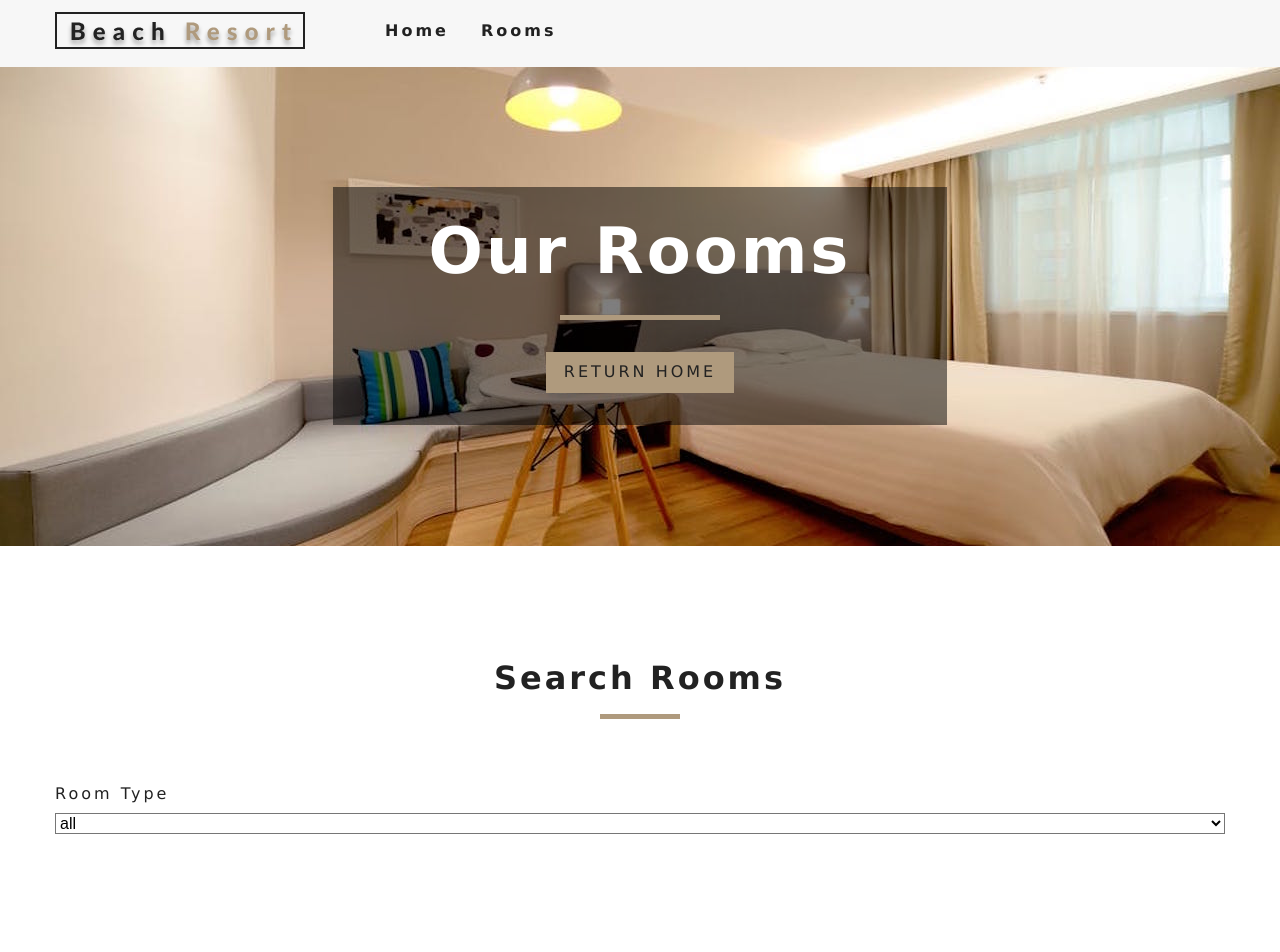
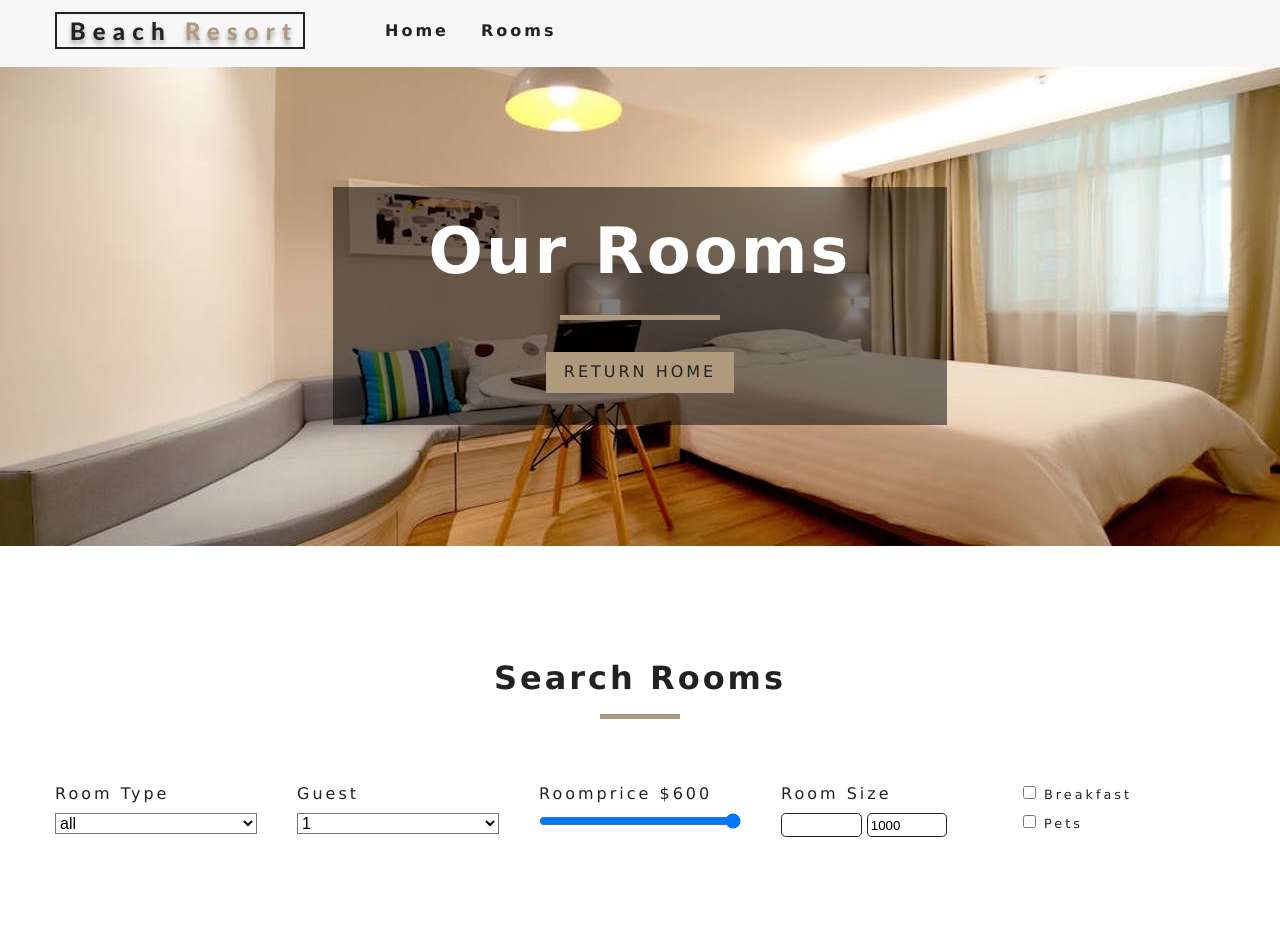
Before and after one commit to ziaul888/resort-project, a React (Create React App) app: page /rooms in a window 1280 px wide. Shown: the top 952 px of the page. Built offline with nearby package versions, Linux system fonts and the light colour scheme.

Commit message:
filter component done

```diff
--- a/src/Context.jsx
+++ b/src/Context.jsx
@@ -61,7 +61,7 @@
 
      handleChange = event =>{
           const target = event.target
-          const value = event.type === "checkbox" ? target.checked :target.value
+          const value = target.type === "checkbox" ? target.checked :target.value
           const name = event.target.name
           this.setState({
               [name]:value
@@ -74,14 +74,41 @@
          let {
              rooms,type, capacity, price,minSize,maxSize,breakfast,pets
          }=this.state
+// all the rooms
+let tempRooms=[...rooms];
 
-let tempRooms=[...rooms];
+//transform value
+capacity=parseInt(capacity)
+price=parseInt(price)
+
+
+//filter by type
 if ( type !== "all"){
     tempRooms= tempRooms.filter(room=>room.type ===type)
 }
+//filter by capacity
+if (capacity!==1){
+    tempRooms=tempRooms.filter(room=>room.capacity>=capacity)
+
+}
+// filter by price
+tempRooms=tempRooms.filter(room=>room.price<= price)
+//filter by size
+//filter by breakfast and pets
+if(breakfast){
+tempRooms=tempRooms.filter(room =>room.breakfast === true)
+}
+if(pets){
+    tempRooms=tempRooms.filter(room =>room.pets === true)
+    }
+   // tempRooms=tempRooms.filter(room=> room.size>=minSize && room.size<=maxSize);
+
 this.setState({
     sortedRooms:tempRooms
 })
+// filter by price
+
+
 console.log("hello");
      }
      render() {
--- a/src/component/NavBar.jsx
+++ b/src/component/NavBar.jsx
@@ -34,6 +34,7 @@
                       <li>
                           <Link to="/rooms">Rooms</Link>
                       </li>
+
                   </ul>
               </div>
             </nav>
--- a/src/component/RoomFilter.jsx
+++ b/src/component/RoomFilter.jsx
@@ -19,6 +19,10 @@
   types =types.map((item,index)=>{
   return<option value={item} key={index}>{item}</option>
   })
+  let people =getUqinue(rooms, "capacity");
+  people=people.map((item,index)=>{
+  return <option key={index} value={item}  >{item}</option>
+  })
 
     return (
         <section className="filter-container">
@@ -38,6 +42,61 @@
           </select>
         </div>
         {/* end select type */}
+        <div className="form-group">
+          <label htmlFor="capacity">guest </label>
+          <select
+            name="capacity"
+            id="capacity"
+            value={capacity}
+            className="form-control"
+            onChange={handleChange}
+          >
+            {people}
+          </select>
+        </div>
+        <div className="form-group">
+          <label htmlFor="price"
+          >roomprice ${price}</label>
+          <input type="range" name="price"  min={minPrice} max={maxPrice} value={price}
+          id="price" className="form-control" onChange={handleChange}/>
+        </div>
+        <div className="form-group">
+          <label htmlFor="size">
+            room size
+          </label>
+          <div className="size-inputs">
+            <input type="number" name="minSize" id="size"  value={minSize} onChange={handleChange} className="size-input" />
+            <input type="number" name="maxSize" id="size"  value={maxSize} onChange={handleChange} className="size-input" />
+          </div>
+        </div>
+        <div className="form-group">
+          <div className="single-extra">
+            <input
+            type="checkbox"
+            name="breakfast"
+            id="breakfast"
+            checked={breakfast}
+            onChange={handleChange}
+            />
+            <label htmlFor="breakfast"
+            >
+            breakfast
+            </label>
+          </div>
+          <div className="single-extra">
+            <input
+            type="checkbox"
+            name="pets"
+            id="pets"
+            checked={pets}
+            onChange={handleChange}
+            />
+            <label htmlFor="pets"
+            >
+            pets
+            </label>
+          </div>
+        </div>
             </form>
         </section>
     )
```
Also changed, not shown: 1 other file (tests, documents, lock files or other folders).
